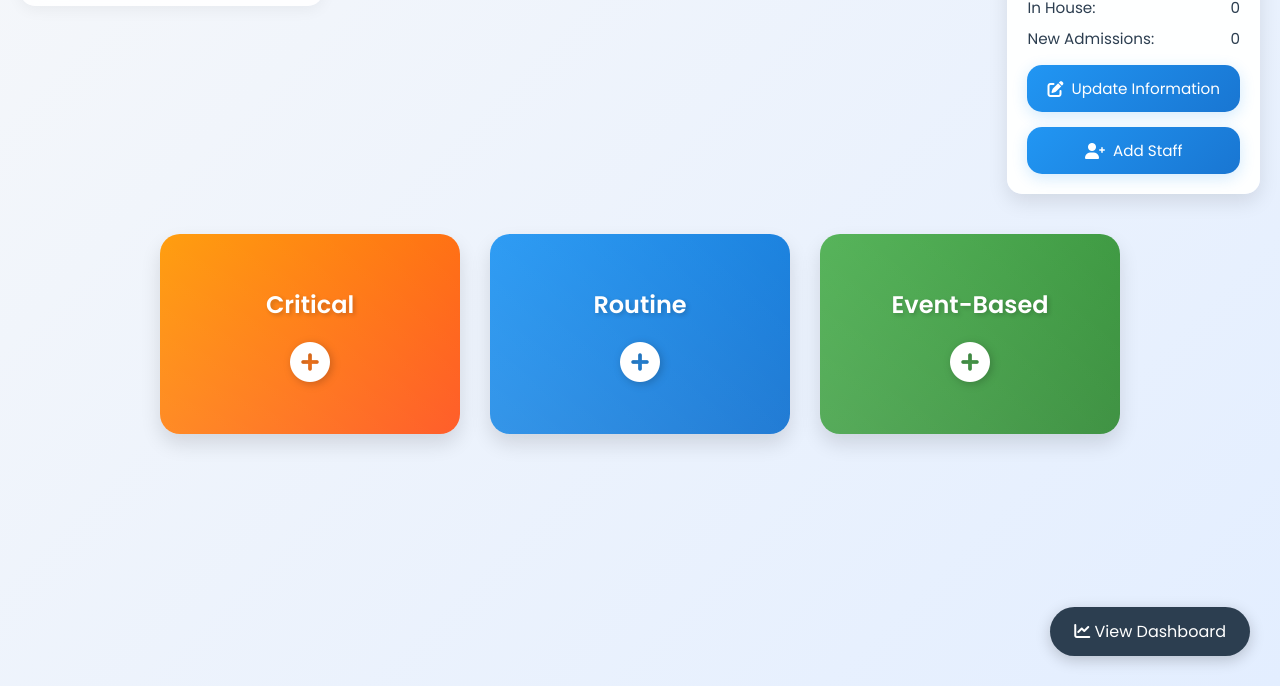
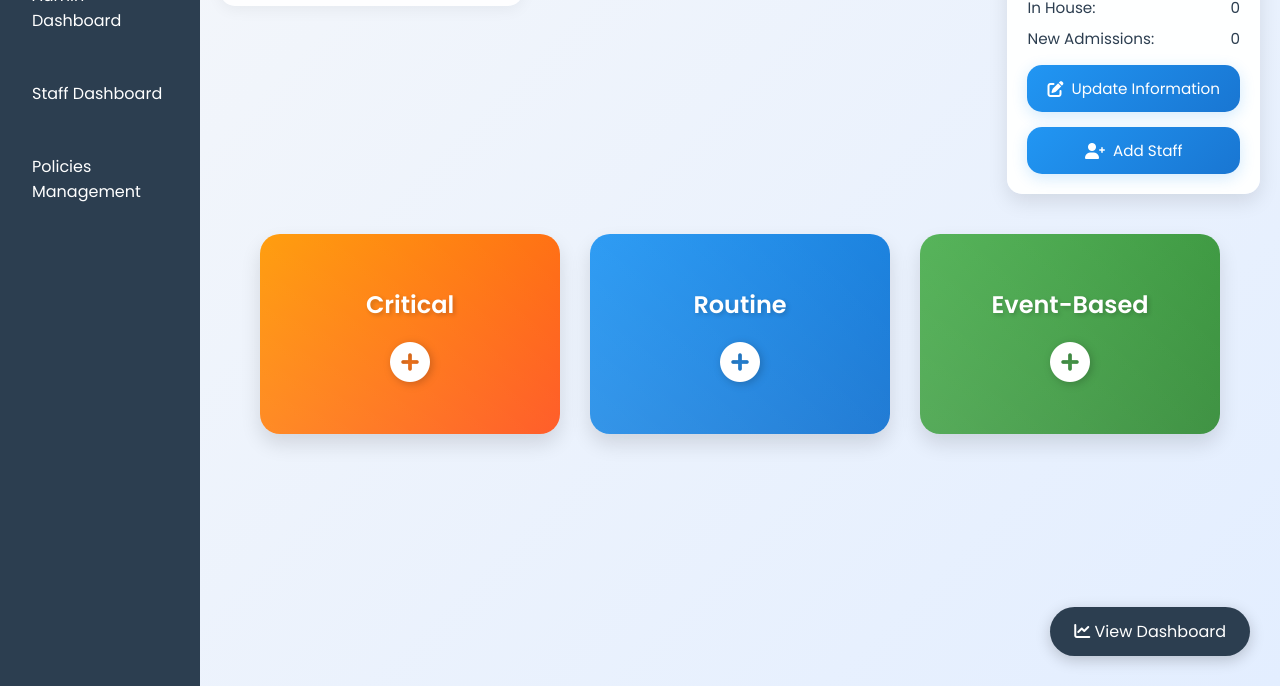
Before and after one commit to D-sumanth/careconnect_2, a website: page public/index.html in a window 1280 px wide. Shown: the part 114-800 px from the top of the page. Drawn offline with Linux system fonts and the light colour scheme; no server answers.

Commit message:
navigation bar version 1

```diff
--- a/config/database.js
+++ b/config/database.js
@@ -6,7 +6,7 @@ const pool = mysql
     host: process.env.DB_HOST || "localhost",
     user: process.env.DB_USER || "root",
     password: process.env.DB_PASSWORD || "your_password", // Replace with your actual MySQL password
-    database: process.env.DB_NAME || "careconnect",
+    database: process.env.DB_NAME || "careconnect_v1",
     waitForConnections: true,
     connectionLimit: 10,
     queueLimit: 0,
--- /dev/null
+++ b/public/css/layout.css
@@ -0,0 +1,19 @@
+.top-container, .cards-container {
+    margin-left: 200px; /* Same as nav width */
+}
+
+.main-nav a {
+    color: white;
+    text-decoration: none;
+    padding: 0.5rem 1rem;
+    display: block;
+    width: 100%;
+}
+
+.main-nav a:hover {
+    background-color: #34495e;
+}
+
+.main-nav a.active {
+    background-color: #34495e;
+}
--- /dev/null
+++ b/public/css/nav.css
@@ -0,0 +1,41 @@
+.main-nav {
+    background-color: #2c3e50;
+    padding: 1rem;
+    width: 200px;
+    height: 100vh;
+    position: fixed;
+    left: 0;
+    top: 0;
+}
+
+.main-nav ul {
+    list-style: none;
+    margin: 0;
+    padding: 0;
+    display: flex;
+    flex-direction: column;
+    gap: 2rem;
+}
+
+.main-nav li {
+    margin: 0;
+    padding: 0;
+}
+
+.main-nav a {
+    color: white;
+    text-decoration: none;
+    font-family: 'Poppins', sans-serif;
+    font-weight: 400;
+    padding: 0.5rem 1rem;
+    border-radius: 4px;
+    transition: background-color 0.3s ease;
+}
+
+.main-nav a:hover {
+    background-color: #34495e;
+}
+
+.main-nav a.active {
+    background-color: #3498db;
+}
--- a/public/index.html
+++ b/public/index.html
@@ -13,8 +13,18 @@
       rel="stylesheet"
     />
     <link rel="stylesheet" href="/css/styles.css" />
+    <link rel="stylesheet" href="/css/nav.css" />
+    <link rel="stylesheet" href="/css/layout.css" />
   </head>
   <body>
+    <nav class="main-nav">
+      <ul>
+        <li><a href="index.html" class="active">Home</a></li>
+        <li><a href="dashboard.html">Admin Dashboard</a></li>
+        <li><a href="staff-dashboard.html">Staff Dashboard</a></li>
+        <li><a href="policies.html">Policies Management</a></li>
+      </ul>
+    </nav>
     <div class="top-container">
       <header>
         <h1 class="logo">
```
Also changed, not shown: public/policies.html (added, +37 -0 lines), 1 other file.
